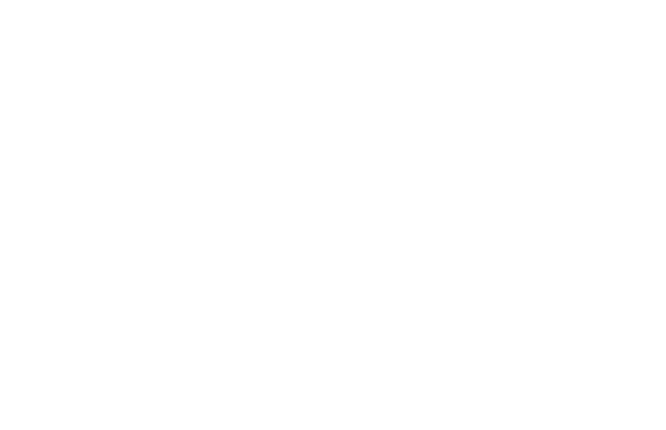
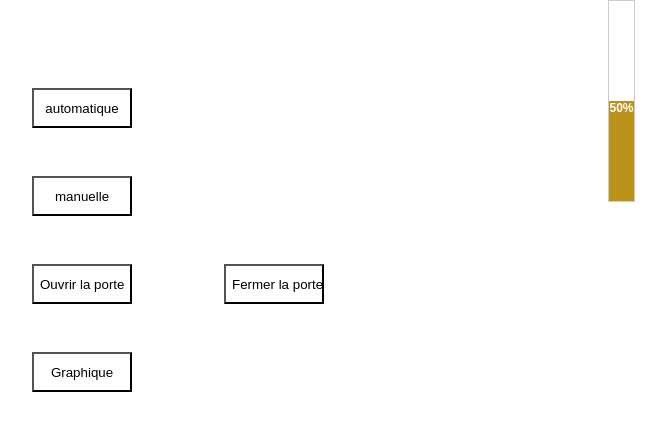
Before and after one commit to AmarHadj/Projet-objet-connecte, a plain HTML site: page TP2.html in a window 1280 px wide. Shown: the whole page, without its empty margins (32-698 px from the left). Drawn offline with Linux system fonts and the light colour scheme.

Commit message:
ajout des boutons et de la progress bar

```diff
--- a/TP2.html
+++ b/TP2.html
@@ -1,12 +1,106 @@
 <!DOCTYPE html>
-<html lang="en">
-<head>
-  <meta charset="UTF-8">
-  <meta http-equiv="X-UA-Compatible" content="IE=edge">
-  <meta name="viewport" content="width=device-width, initial-scale=1.0">
-  <title>Document</title>
-</head>
-<body>
+   <html>
+   <head>
+    <style>
+      .img {
+      width:100%;
+      height: auto;
+      top:0;
+      left:0;
+      position: relative;
+      z-index: 1;
+      }
 
-</body>
+      .button_auto {
+      top:11%;
+      left:5%;
+      width:100px;
+      height:40px;
+      position: absolute;
+      z-index: 2;
+      background: white;
+      }
+
+      .button_Manual {
+      top:22%;
+      left:5%;
+      width:100px;
+      height:40px;
+      position: absolute;
+      z-index: 2;
+      background: white;
+      }
+
+      .button_open {
+      top:33%;
+      left:5%;
+      width:100px;
+      height:40px;
+      position: absolute;
+      z-index: 2;
+      background: white;
+      }
+
+      .button_close {
+      top:33%;
+      left:20%;
+      width:100px;
+      height:40px;
+      position: absolute;
+      z-index: 2;
+      background: white;
+      }
+
+      .button_graph {
+      top:44%;
+      left:5%;
+      width:100px;
+      height:40px;
+      position: absolute;
+      z-index: 2;
+      background: white;
+      }
+
+    .loadbar
+    {
+    	top:10%;
+      left:50%;
+      width:25px;
+      height:200px;
+      background-color:#fff;
+      border:1px solid #ccc;
+      position:relative;
+    }
+    .bar
+    {
+     width:100%;
+     display:block;
+     font-family:arial;
+     font-size:12px;
+     background-color:#bb9319;
+     color:#fff;
+     position:absolute;
+     bottom:0;
+    }
+
+
+    </style>
+
+  </head>
+
+    <body style="text-align:center; margin: 0px;">
+
+      <div class="mycenter" id="">
+        <input type="button" class="button_auto" value="automatique" />
+        <input type="button" class="button_Manual" value="manuelle" />
+        <input type="button" class="button_open" value="Ouvrir la porte" />
+        <input type="button" class="button_close" value="Fermer la porte" />
+        <input type="button" class="button_graph" value="Graphique" />
+      </div>
+
+      <div class="loadbar">
+        <strong class="bar" style='height:50%;'>50%</strong>
+      </div>
+
+      </body>
 </html>
```
